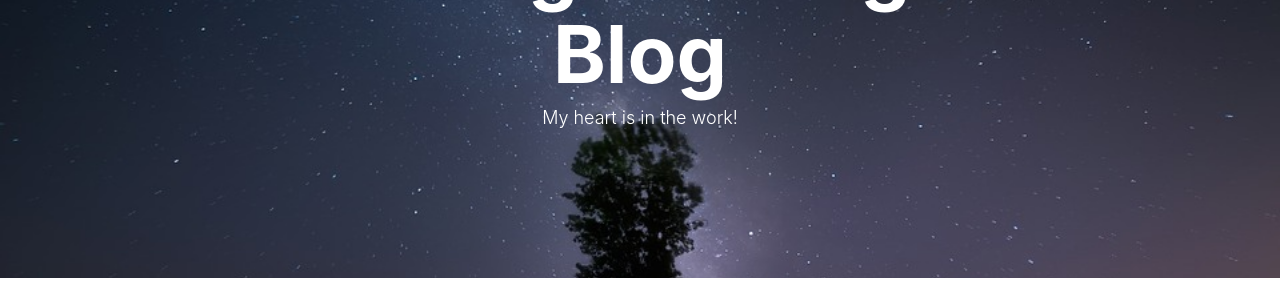
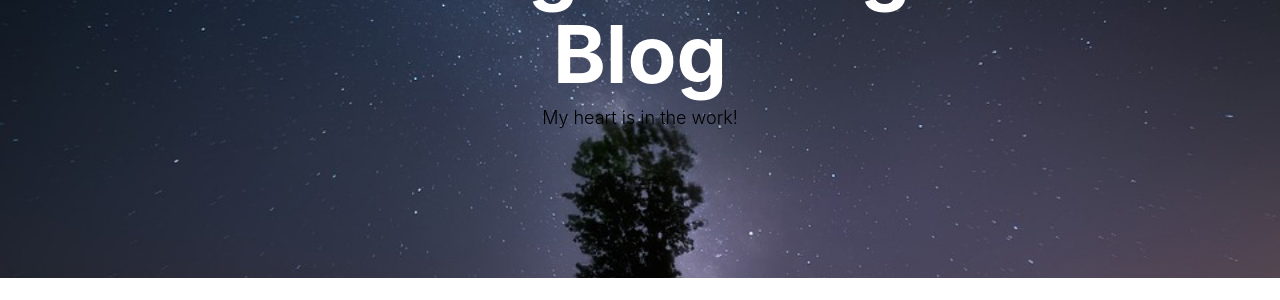
Before and after one commit to CodingMrWang/codingmrwang.github.io, a Jekyll site: the page built from index.html, in a window 1280 px wide. Shown: the part 228-528 px from the top of the page. Built offline with Jekyll 4.4.1, drawn with Linux system fonts in a browser that asks for light colours; nearby versions of some CDN libraries; the list of posts is cut into pages by our own code; comment, search, counter and statistics services are not loaded.

Commit message:
update description color

```diff
--- a/_layouts/page.html
+++ b/_layouts/page.html
@@ -10,7 +10,7 @@ layout: default
                 <div class="site-heading">
                     <h1>{% if page.title %}{{ page.title }}{% else %}{{ site.title }}{% endif %}</h1>
                     <!--<hr class="small">-->
-                    <span class="subheading">{{ page.description }}</span>
+                    <span class="subheading", style="color:black">{{ page.description }}</span>
                 </div>
             </div>
         </div>
```
